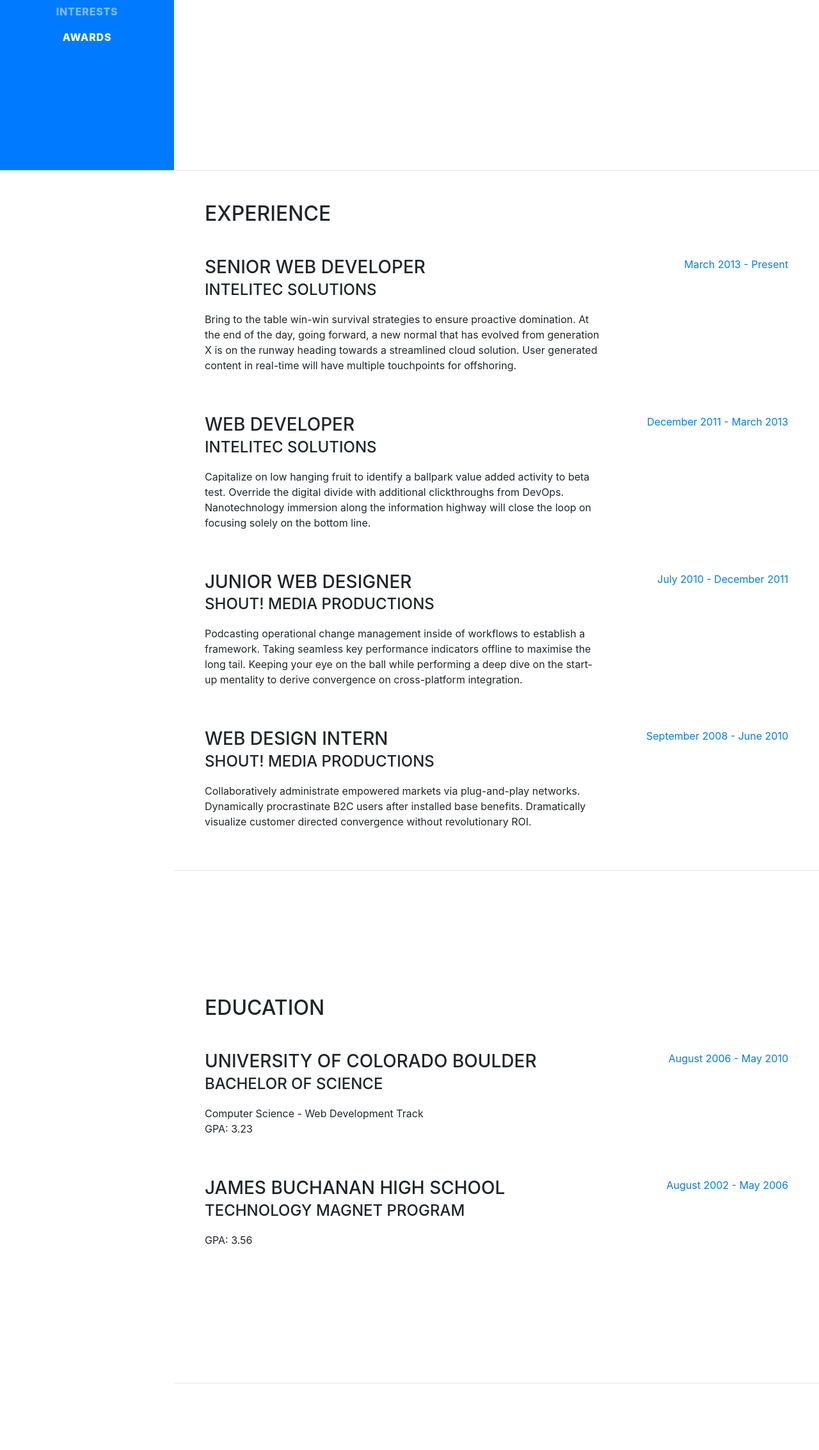
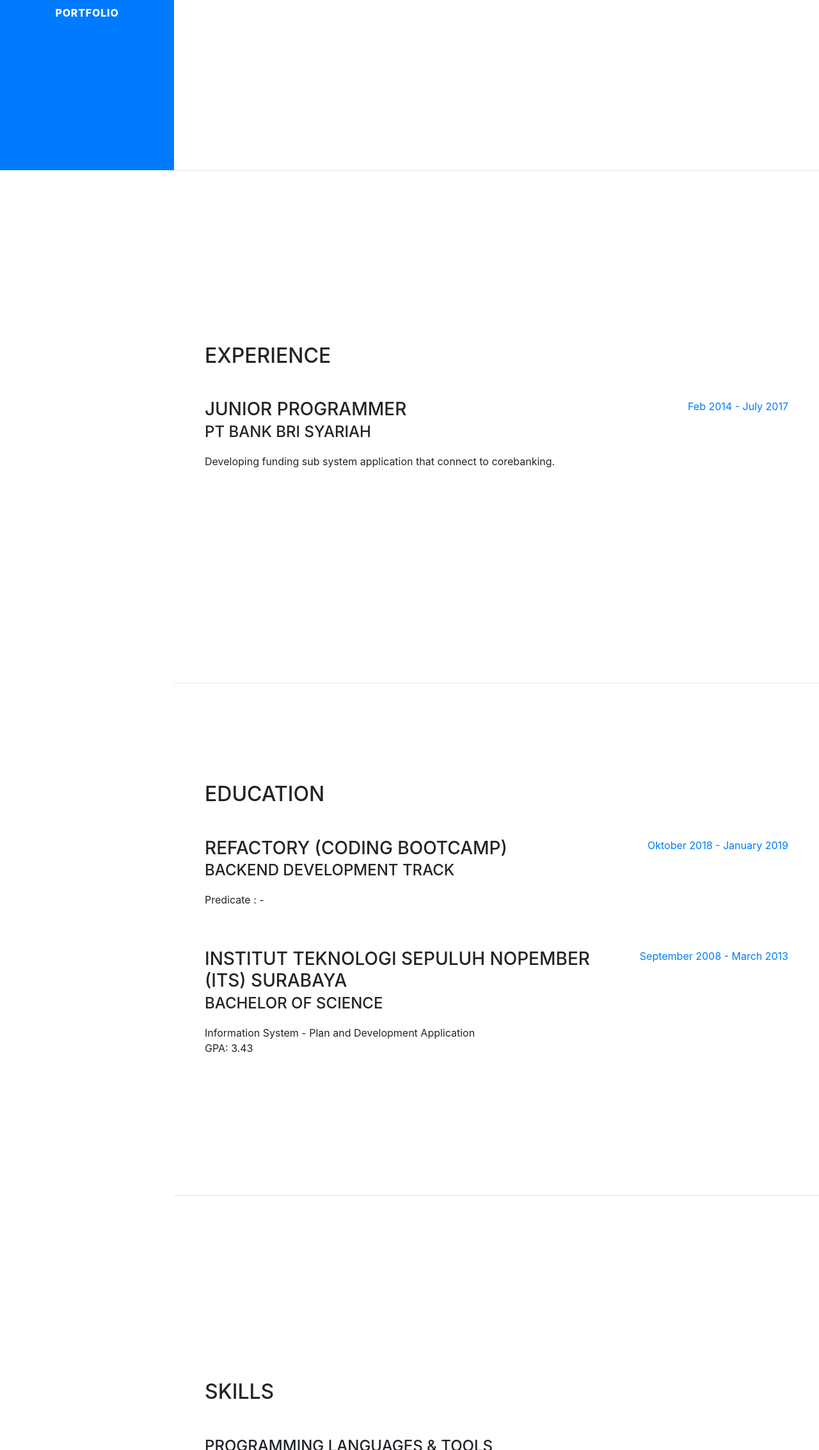
Before and after one commit to mrafidianto/mrafidianto.github.io, a website with bundled scripts: page index.html in a window 1280 px wide. Shown: the part 534-2800 px from the top of the page at 64% size. Built offline with nearby package versions, Linux system fonts and the light colour scheme; a web font is replaced by a local one.

Commit message:
change profile picture and index page

```diff
--- a/index.html
+++ b/index.html
@@ -49,11 +49,11 @@
           <li class="nav-item">
             <a class="nav-link js-scroll-trigger" href="#skills">Skills</a>
           </li>
+          <!--<li class="nav-item">
+            <a class="nav-link js-scroll-trigger" href="#interests">Interests</a>
+          </li>-->
           <li class="nav-item">
-            <a class="nav-link js-scroll-trigger" href="#interests">Interests</a>
-          </li>
-          <li class="nav-item">
-            <a class="nav-link js-scroll-trigger" href="#awards">Awards</a>
+            <a class="nav-link js-scroll-trigger" href="#awards">Portfolio</a>
           </li>
         </ul>
       </div>
@@ -93,7 +93,7 @@
         <div class="my-auto">
           <h2 class="mb-5">Experience</h2>
 
-          <div class="resume-item d-flex flex-column flex-md-row mb-5">
+          <!--<div class="resume-item d-flex flex-column flex-md-row mb-5">
             <div class="resume-content mr-auto">
               <h3 class="mb-0">Senior Web Developer</h3>
               <div class="subheading mb-3">Intelitec Solutions</div>
@@ -113,20 +113,22 @@
             <div class="resume-date text-md-right">
               <span class="text-primary">December 2011 - March 2013</span>
             </div>
-          </div>
+          </div>-->
 
           <div class="resume-item d-flex flex-column flex-md-row mb-5">
             <div class="resume-content mr-auto">
-              <h3 class="mb-0">Junior Web Designer</h3>
-              <div class="subheading mb-3">Shout! Media Productions</div>
-              <p>Podcasting operational change management inside of workflows to establish a framework. Taking seamless key performance indicators offline to maximise the long tail. Keeping your eye on the ball while performing a deep dive on the start-up mentality to derive convergence on cross-platform integration.</p>
+              <h3 class="mb-0">Junior Programmer</h3>
+              <div class="subheading mb-3">PT Bank BRI SYARIAH</div>
+              <p>
+                Developing funding sub system application that connect to corebanking.
+              </p>
             </div>
             <div class="resume-date text-md-right">
-              <span class="text-primary">July 2010 - December 2011</span>
+              <span class="text-primary">Feb 2014 - July 2017</span>
             </div>
           </div>
 
-          <div class="resume-item d-flex flex-column flex-md-row">
+          <!--<div class="resume-item d-flex flex-column flex-md-row">
             <div class="resume-content mr-auto">
               <h3 class="mb-0">Web Design Intern</h3>
               <div class="subheading mb-3">Shout! Media Productions</div>
@@ -135,7 +137,7 @@
             <div class="resume-date text-md-right">
               <span class="text-primary">September 2008 - June 2010</span>
             </div>
-          </div>
+          </div>-->
 
         </div>
 
@@ -147,29 +149,28 @@
         <div class="my-auto">
           <h2 class="mb-5">Education</h2>
 
+          <div class="resume-item d-flex flex-column flex-md-row">
+              <div class="resume-content mr-auto">
+                <h3 class="mb-0">Refactory (Coding Bootcamp)</h3>
+                <div class="subheading mb-3">Backend Development Track</div>
+                <p>Predicate : -</p>
+              </div>
+              <div class="resume-date text-md-right">
+                <span class="text-primary">Oktober 2018 - January 2019</span>
+              </div>
+          </div>
+          <br><br>
           <div class="resume-item d-flex flex-column flex-md-row mb-5">
             <div class="resume-content mr-auto">
-              <h3 class="mb-0">University of Colorado Boulder</h3>
+              <h3 class="mb-0">Institut Teknologi Sepuluh Nopember (ITS) Surabaya</h3>
               <div class="subheading mb-3">Bachelor of Science</div>
-              <div>Computer Science - Web Development Track</div>
-              <p>GPA: 3.23</p>
+              <div>Information System - Plan and Development Application</div>
+              <p>GPA: 3.43</p>
             </div>
             <div class="resume-date text-md-right">
-              <span class="text-primary">August 2006 - May 2010</span>
+              <span class="text-primary">September 2008 - March 2013</span>
             </div>
           </div>
-
-          <div class="resume-item d-flex flex-column flex-md-row">
-            <div class="resume-content mr-auto">
-              <h3 class="mb-0">James Buchanan High School</h3>
-              <div class="subheading mb-3">Technology Magnet Program</div>
-              <p>GPA: 3.56</p>
-            </div>
-            <div class="resume-date text-md-right">
-              <span class="text-primary">August 2002 - May 2006</span>
-            </div>
-          </div>
-
         </div>
       </section>
 
@@ -191,35 +192,35 @@
               <i class="fab fa-js-square"></i>
             </li>
             <li class="list-inline-item">
-              <i class="fab fa-angular"></i>
+              <i class="fab fa-python"></i>
             </li>
-            <li class="list-inline-item">
+            <!--<li class="list-inline-item">
               <i class="fab fa-react"></i>
-            </li>
+            </li>-->
             <li class="list-inline-item">
               <i class="fab fa-node-js"></i>
             </li>
-            <li class="list-inline-item">
+            <!--<li class="list-inline-item">
               <i class="fab fa-sass"></i>
-            </li>
-            <li class="list-inline-item">
+            </li>-->
+            <!--<li class="list-inline-item">
               <i class="fab fa-less"></i>
-            </li>
-            <li class="list-inline-item">
+            </li>-->
+            <!--<li class="list-inline-item">
               <i class="fab fa-wordpress"></i>
-            </li>
-            <li class="list-inline-item">
+            </li>-->
+            <!--<li class="list-inline-item">
               <i class="fab fa-gulp"></i>
-            </li>
-            <li class="list-inline-item">
+            </li>-->
+            <!--<li class="list-inline-item">
               <i class="fab fa-grunt"></i>
-            </li>
+            </li>-->
             <li class="list-inline-item">
               <i class="fab fa-npm"></i>
             </li>
           </ul>
 
-          <div class="subheading mb-3">Workflow</div>
+          <!--<div class="subheading mb-3">Workflow</div>
           <ul class="fa-ul mb-0">
             <li>
               <i class="fa-li fa fa-check"></i>
@@ -233,30 +234,30 @@
             <li>
               <i class="fa-li fa fa-check"></i>
               Agile Development &amp; Scrum</li>
-          </ul>
+          </ul>-->
         </div>
       </section>
 
       <hr class="m-0">
 
-      <section class="resume-section p-3 p-lg-5 d-flex flex-column" id="interests">
+      <!--<section class="resume-section p-3 p-lg-5 d-flex flex-column" id="interests">
         <div class="my-auto">
           <h2 class="mb-5">Interests</h2>
           <p>Apart from being a web developer, I enjoy most of my time being outdoors. In the winter, I am an avid skier and novice ice climber. During the warmer months here in Colorado, I enjoy mountain biking, free climbing, and kayaking.</p>
           <p class="mb-0">When forced indoors, I follow a number of sci-fi and fantasy genre movies and television shows, I am an aspiring chef, and I spend a large amount of my free time exploring the latest technology advancements in the front-end web development world.</p>
         </div>
-      </section>
+      </section>-->
 
       <hr class="m-0">
 
       <section class="resume-section p-3 p-lg-5 d-flex flex-column" id="awards">
         <div class="my-auto">
-          <h2 class="mb-5">Awards &amp; Certifications</h2>
+          <h2 class="mb-5">Portfolio</h2>
           <ul class="fa-ul mb-0">
             <li>
               <i class="fa-li fa fa-trophy text-warning"></i>
-              Google Analytics Certified Developer</li>
-            <li>
+              This github pages... ;p</li>
+            <!--<li>
               <i class="fa-li fa fa-trophy text-warning"></i>
               Mobile Web Specialist - Google Certification</li>
             <li>
@@ -278,7 +279,7 @@
             <li>
               <i class="fa-li fa fa-trophy text-warning"></i>
               3<sup>rd</sup>
-              Place - James Buchanan High School - Hackathon 2005</li>
+              Place - James Buchanan High School - Hackathon 2005</li>-->
           </ul>
         </div>
       </section>
```
Also changed, not shown: img/profile-picture.jpg (added), img/profile.jpg.
